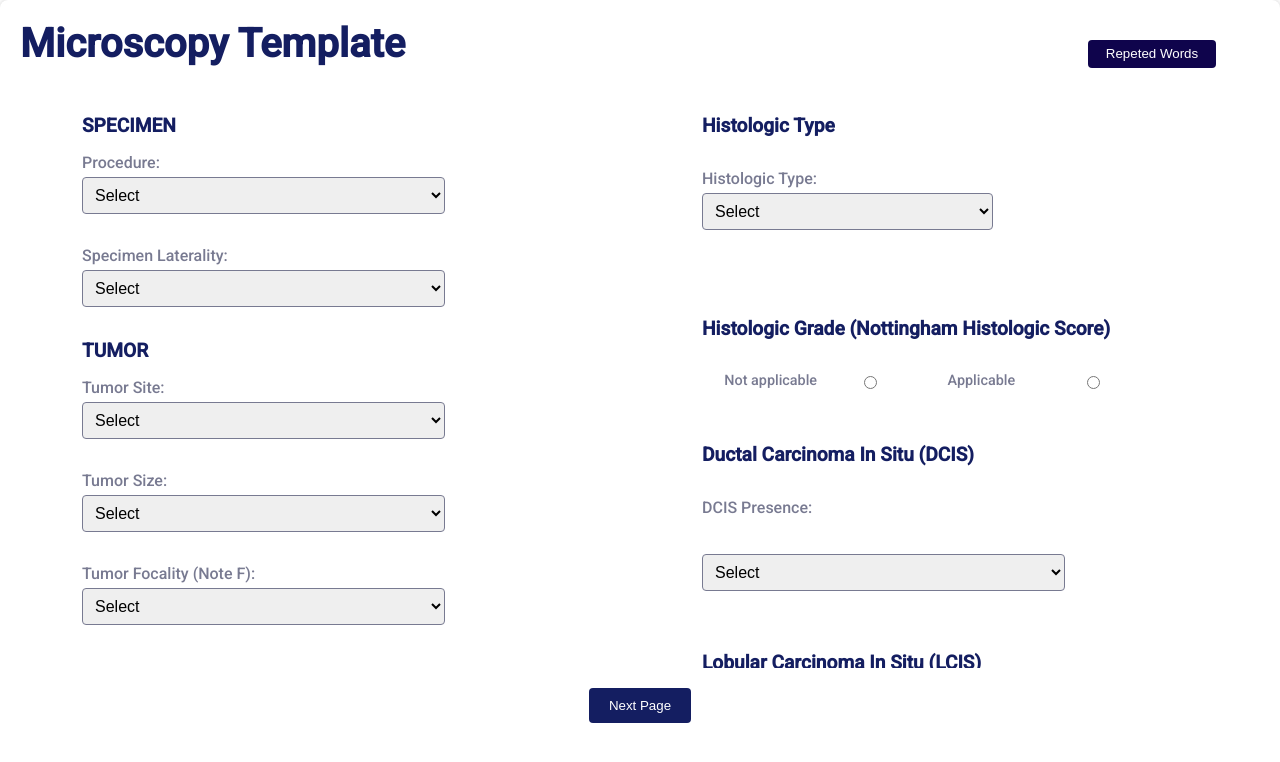
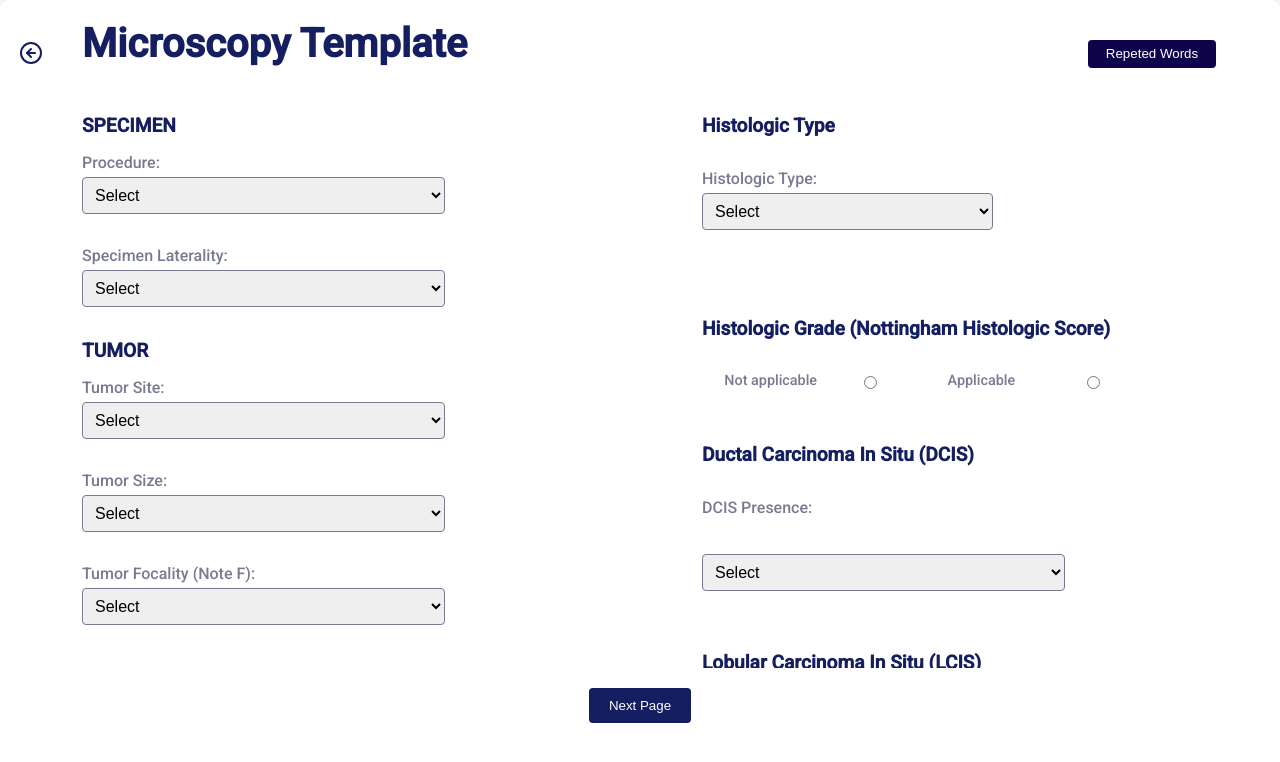
Before and after one commit to VamsiKrishna22042000/diagnosis, a React (Create React App) app: page /microscopy/1 in a window 1280 px wide. Shown: the top 762 px of the page. Built offline with nearby package versions, Linux system fonts and the light colour scheme.

Commit message:
Need to write conditions and last section

```diff
--- a/src/dox.css
+++ b/src/dox.css
@@ -491,15 +491,10 @@ tr:nth-child(odd) {
   justify-content: space-evenly;
   align-items: center;
   position: absolute;
-  transform: rotateY(
-    180deg
-  ); /* Initial rotation angle for the input container */
-  backface-visibility: hidden;
 }
 
 .microscopic-data:hover {
   color: transparent;
-  transform: rotateY(180deg); /* Rotate on hover */
 }
 
 .microscopic-data:hover .input-container {
--- a/src/dox.js
+++ b/src/dox.js
@@ -3,6 +3,8 @@ import React, { useState, useRef } from "react";
 import { Dna } from "react-loader-spinner";
 
 import { useParams, useNavigate } from "react-router-dom";
+
+import { FiArrowLeftCircle } from "react-icons/fi";
 
 import { MdOutlineContentCopy } from "react-icons/md";
 
@@ -726,7 +728,23 @@ const Dox = () => {
               </>
             )}
           </div>
-          <h1>Microscopy Template</h1>
+          <button
+            onClick={() => {
+              navigate("/");
+            }}
+            style={{
+              position: "absolute",
+              left: "1%",
+              top: "5%",
+              borderWidth: 0,
+              background: "#ffffff",
+              cursor: "pointer",
+            }}
+            type="button"
+          >
+            <FiArrowLeftCircle color={"#141e61"} fontSize={"1.5rem"} />
+          </button>
+          <h1 style={{ marginLeft: "5%" }}>Microscopy Template</h1>
           <div className="form-row">
             <div className="form-column">
               <div>
--- a/src/gorss.js
+++ b/src/gorss.js
@@ -3,6 +3,8 @@ import { useState, useRef } from "react";
 import { useParams, useNavigate } from "react-router-dom";
 
 import { LuImagePlus } from "react-icons/lu";
+
+import { FiArrowLeftCircle } from "react-icons/fi";
 
 import { Dna } from "react-loader-spinner";
 
@@ -29,12 +31,10 @@ const Gross = () => {
     let img = event.target.files[0];
 
     let fd = new FormData();
-    fd.append("microscopy", img);
+    fd.append("gros", img);
     fd.append("sample_id", sampleId);
 
-    const url = `${process.env.REACT_APP_ROOT_URL}/addmicroscopyassets`;
-
-    console.log(Object.fromEntries(fd.entries()));
+    const url = `${process.env.REACT_APP_ROOT_URL}/addgrossassets`;
 
     const reqConfigure = {
       method: "POST",
@@ -371,7 +371,7 @@ const Gross = () => {
           <div id="exportContent" className="export-content">
             {selectedData}
           </div>
-          !upload &&{" "}
+          {!upload && (
             <div className="buttons-export">
               <button
                 className="next-button"
@@ -386,6 +386,7 @@ const Gross = () => {
                 Export as Doc
               </button>
             </div>
+          )}
         </>
       ) : (
         <div className="form-container">
@@ -431,7 +432,25 @@ const Gross = () => {
               </>
             )}
           </div>
-          <h1>Gross Template</h1>
+
+          <button
+            onClick={() => {
+              navigate("/");
+            }}
+            style={{
+              position: "absolute",
+              left: "1%",
+              top: "5%",
+              borderWidth: 0,
+              background: "#ffffff",
+              cursor: "pointer",
+            }}
+            type="button"
+          >
+            <FiArrowLeftCircle color={"#141e61"} fontSize={"1.5rem"} />
+          </button>
+          <h1 style={{ marginLeft: "5%" }}>Gross Template</h1>
+
           <div className="form-row">
             <div className="form-column">
               <h2>Specimen</h2>
--- a/src/maintemplate.js
+++ b/src/maintemplate.js
@@ -1,6 +1,8 @@
 import "./dox.css";
 
 import { useRef, useState, useEffect } from "react";
+
+import { FiArrowLeftCircle } from "react-icons/fi";
 
 import { Link } from "react-router-dom";
 
@@ -49,6 +51,7 @@ const MainTemplate = () => {
     if (response.ok) {
       setTotalPages(data.totalPages);
       setTheData(data.importedData);
+
       setLoad(true);
     }
   };
@@ -126,6 +129,7 @@ const MainTemplate = () => {
   };
 
   const changeToPrevPage = () => {
+    setTheData([]);
     if (arrayOfPages[9] <= 10) {
       let PrevArr = [];
       for (let i = 1; i <= 10; i++) {
@@ -147,6 +151,7 @@ const MainTemplate = () => {
   };
 
   const changeToNextPage = () => {
+    setTheData([]);
     if (arrayOfPages[9] + 10 > totalPages) {
       let nextArr = [];
 
@@ -243,6 +248,7 @@ const MainTemplate = () => {
       </div>
       <div className="table-data">
         <ToastContainer />
+        {getTheData.length > 0 ? (
           <table>
             <tr>
               <th className="heads-table">Regd Date</th>
@@ -300,6 +306,18 @@ const MainTemplate = () => {
               </tr>
             ))}
           </table>
+        ) : (
+          <>
+            <Dna
+              visible={true}
+              height="80"
+              width="80"
+              ariaLabel="dna-loading"
+              wrapperStyle={{}}
+              wrapperClass="dna-wrapper"
+            />
+          </>
+        )}
       </div>
       <div className="pagenataion">
         {arrayOfPages[9] === 10 ? (
@@ -319,6 +337,7 @@ const MainTemplate = () => {
           <button
             onClick={() => {
               setPageNumber(each);
+              setTheData([]);
             }}
             type="button"
             className={each === pageNumber ? "pageSelected" : "pageNotSelected"}
```
Lines whose indentation alone changed are shown as unchanged.
